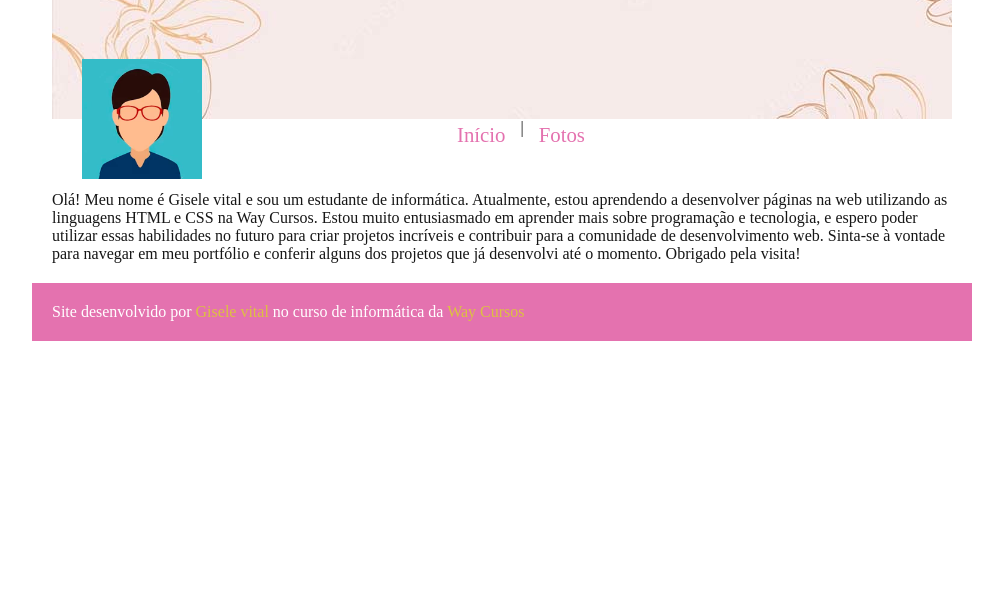
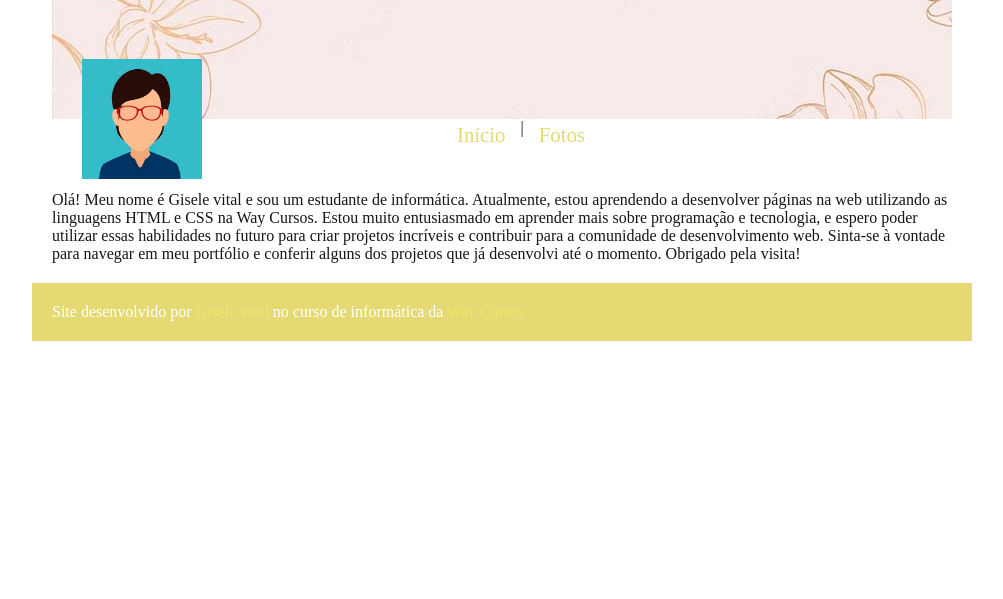
Before and after one commit to giselevital/sitegiselle, a plain HTML site: page index.html in a window 1280 px wide. Shown: the part 201-800 px from the top of the page, without its empty margins (138-1141 px from the left). Drawn offline with Linux system fonts and the light colour scheme; a script that the page names is missing.

Commit message:
giselevital

```diff
--- a/style.css
+++ b/style.css
@@ -1,9 +1,9 @@
 :root{
     --corfundo: rgb(255, 255, 255); /*Cor de fundo do site*/
     --cortexto: rgb(22, 22, 22); /*Cor padrão da fonte do site*/
-    --corprincipal: #e472af;
+    --corprincipal: #e4d972;
     --corsecundaria: #d32797;
-    --cordestaque: #dadd1abb;
+    --cordestaque: #ecee67bb;
 
     --larguramaxima: 900px; /*Largura máxima do site*/
     --larguraminima: 250px; /*Largura mínima do site*/
```
